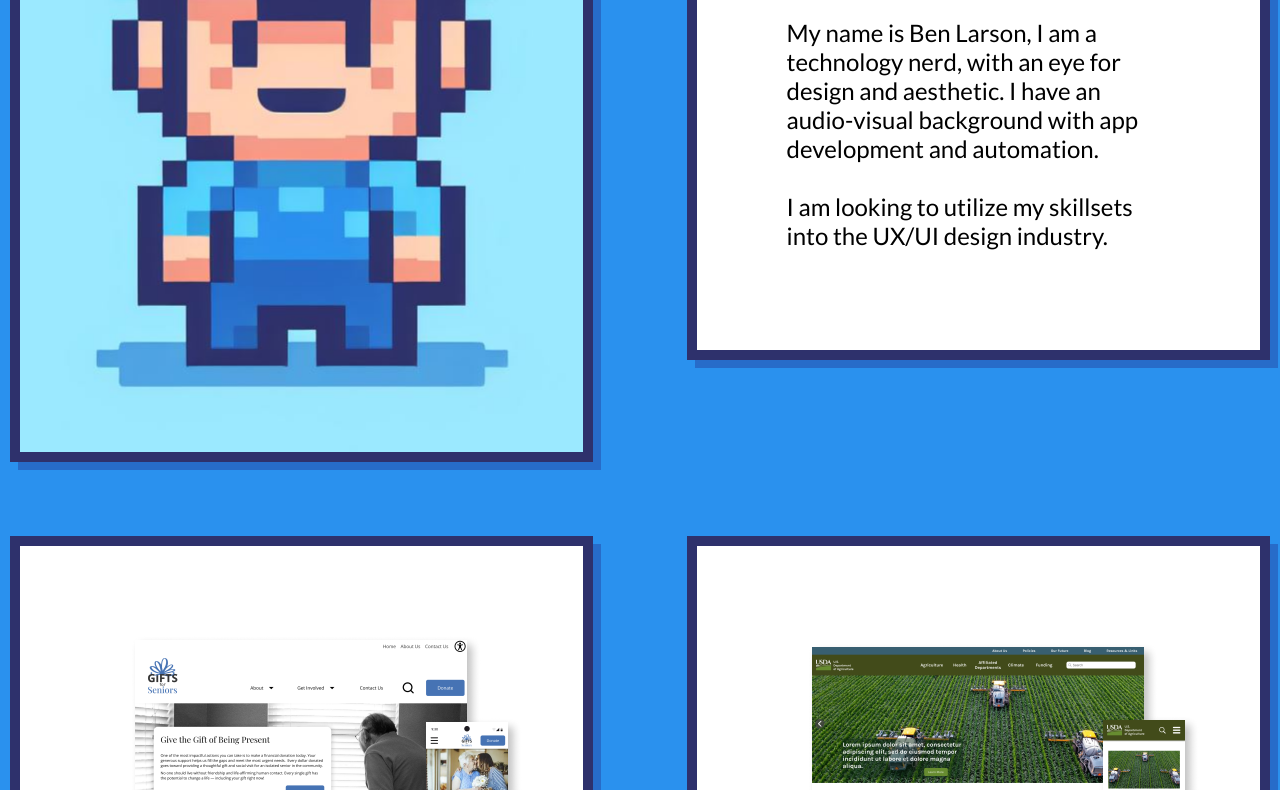
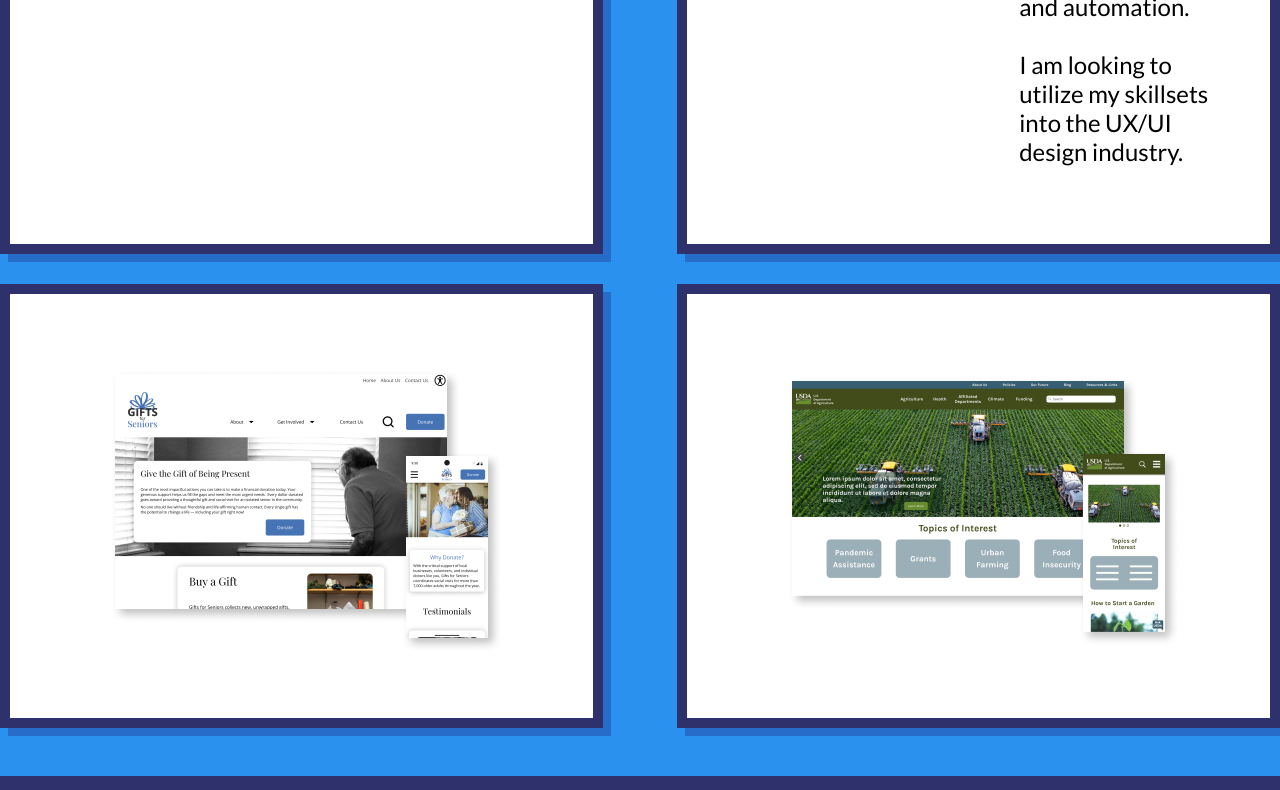
Before and after one commit to Benerman/UX_UI_HW_17, a plain HTML site: page index.html in a window 1280 px wide. Shown: the part 513-1303 px from the top of the page. Drawn offline with Linux system fonts and the light colour scheme.

Commit message:
Shifting to Grid from Flex

```diff
--- a/css/index.css
+++ b/css/index.css
@@ -63,20 +63,21 @@ body {
 }
 
 .content {
-    display: flex;
+    display: grid;
+    grid-template-columns: repeat(2, 1fr);
     max-width: 1300px;
-    justify-content: space-around;
+    justify-content: center;
     margin: 0 auto;
     margin-top: 74px;
     margin-bottom: 74px;
     gap: 74px;
     align-items: center;
-    flex-wrap: wrap;
-    align-content: space-around;
 }
 
 .frame {
-    width: 30%;
+    /* width: 30%; */
+    display: flex;
+    height: 90%;
     position: relative;
     /* margin: auto; */
     padding: 6% 7%;
--- a/index.html
+++ b/index.html
@@ -29,7 +29,7 @@
             </div>
         </nav>
         <section class="content">
-            <div class="frame hero">
+            <div class="frame">
             </div>
             <div class="frame">
                 <h1 class="title">Greetings!
@@ -82,7 +82,9 @@
                     <a href="#">
                         <h3>Gifts for Seniors</h3>
                     </a>
-                    <a href="#"><h3>USDA</h3></a>
+                    <a href="#">
+                        <h3>USDA</h3>
+                    </a>
                 </div>
             </div>
         </footer>
```
